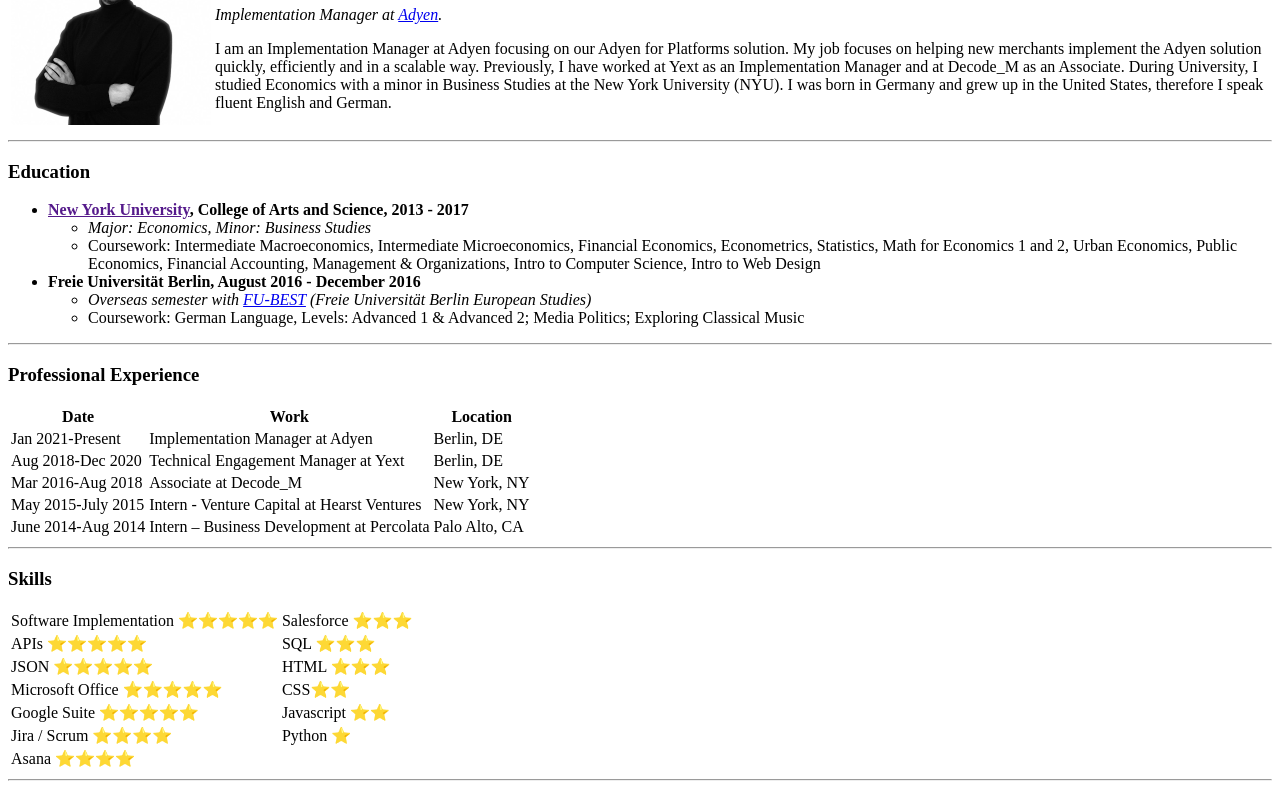
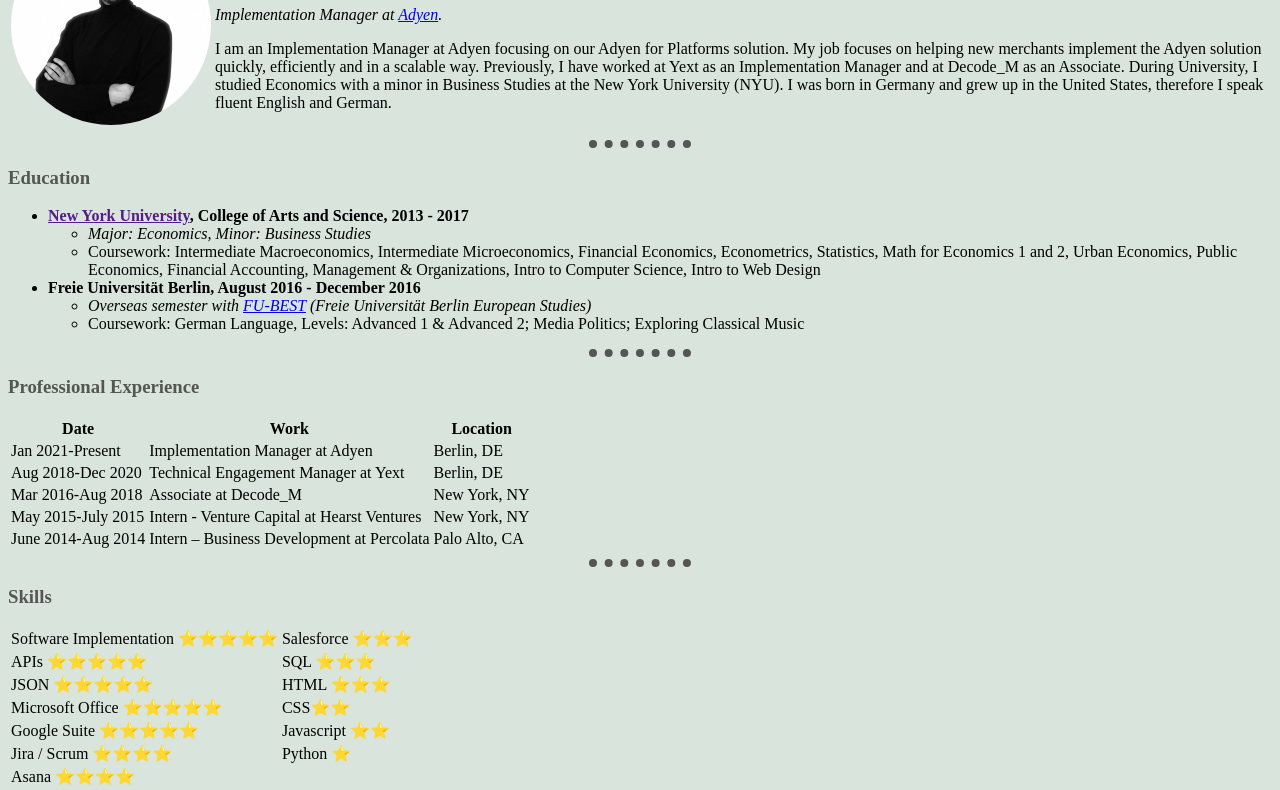
Before and after one commit to max-g-516/cv, a plain HTML site: page index.html in a window 1280 px wide. Shown: the part 86-876 px from the top of the page. Drawn offline with Linux system fonts and the light colour scheme.

Commit message:
update with new information and changes

```diff
--- /dev/null
+++ b/css/styles.css
@@ -0,0 +1,24 @@
+body{
+  background-color: #D9E4DD;
+  color: black;
+}
+
+h1 {
+  color: black;
+}
+
+h3 {
+  color: #555555;
+}
+
+hr {
+  border-style: none;
+  border-top-style: dotted;
+  border-top-color: #555555;
+  border-width: 8px;
+  width: 8%;
+}
+
+.circular {
+  border-radius: 100%;
+}
--- a/index.html
+++ b/index.html
@@ -4,12 +4,14 @@
 <head>
   <meta charset="utf-8">
   <title>Max's Personal Site</title>
+  <link rel="stylesheet" href="css/styles.css">
+
 </head>
 
 <body>
   <table>
     <tr>
-      <td><img src="head_shot copy.jpg" alt="headshot of Max Girod" width="200" height="200"></td>
+      <td><img class = "circular" src="images/head_shot copy.jpg" alt="headshot of Max Girod" width="200" height="200"></td>
       <td>
         <h1>Max Girod</h1>
         <p><em>Implementation Manager at <a href="https://www.adyen.com/">Adyen</a>.</em></p>
@@ -20,7 +22,7 @@
       </td>
     </tr>
   </table>
-  <hr size="2">
+  <hr>
   <h3>Education</h3>
   <ul>
     <li><strong><a href="">New York University</a>, College of Arts and Science, 2013 - 2017</strong></li>
@@ -35,7 +37,7 @@
       <li>Coursework: German Language, Levels: Advanced 1 & Advanced 2; Media Politics; Exploring Classical Music</li>
     </ul>
   </ul>
-  <hr size="2">
+  <hr>
   <h3>Professional Experience</h3>
   <table>
     <thead>
@@ -71,7 +73,7 @@
       </tr>
     </tbody>
   </table>
-  <hr size="2">
+  <hr>
   <h3>Skills</h3>
   <table>
     <tbody>
@@ -104,7 +106,7 @@
       </tr>
     </tbody>
   </table>
-  <hr size="2">
+  <hr>
   <h3><a href="hobbies.html">Hobbies</a> <a href="contact_me.html">Contact Me</a></h3>
   <!--
   <ol>
```
Also changed, not shown: images/head_shot copy.jpg (added).
